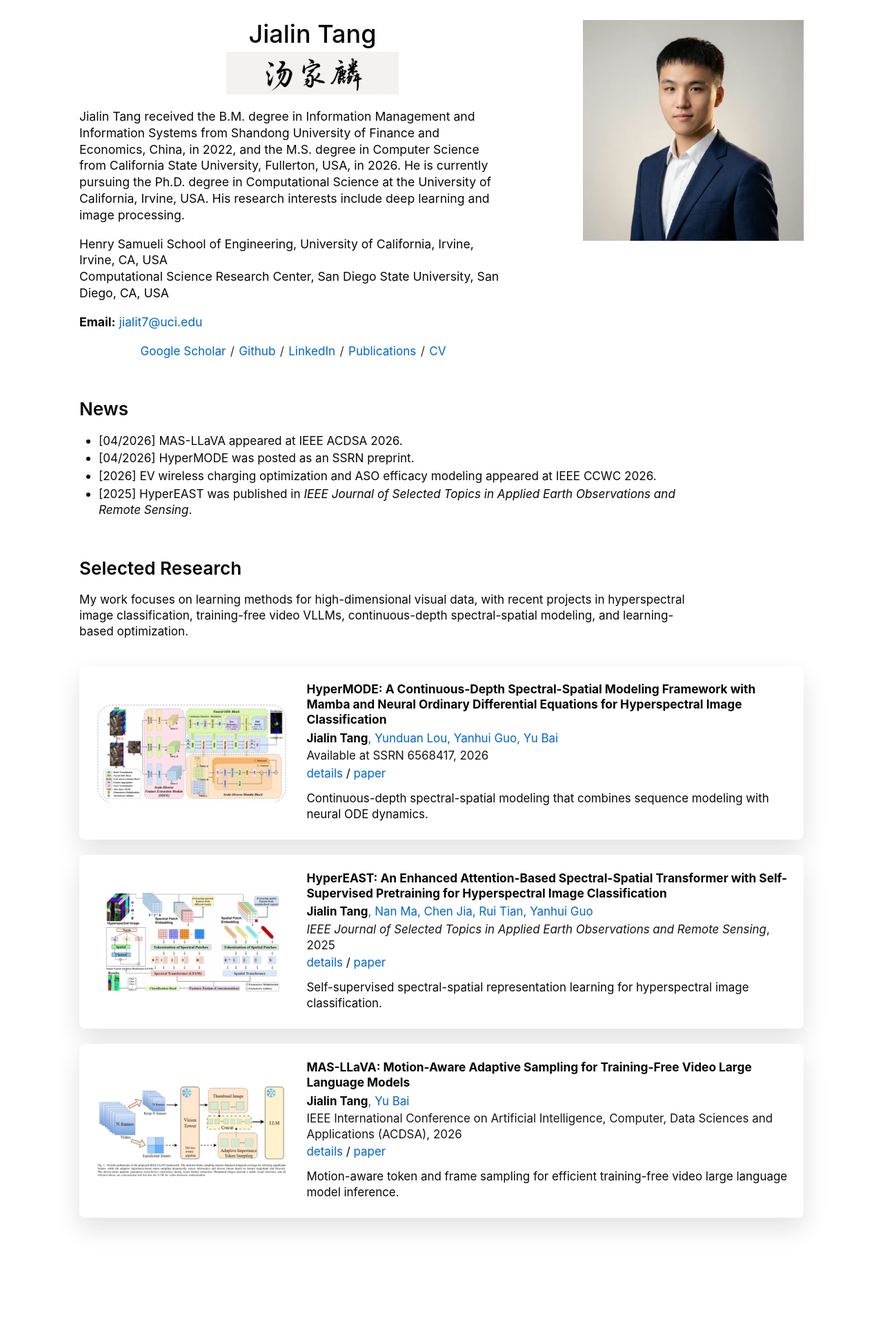
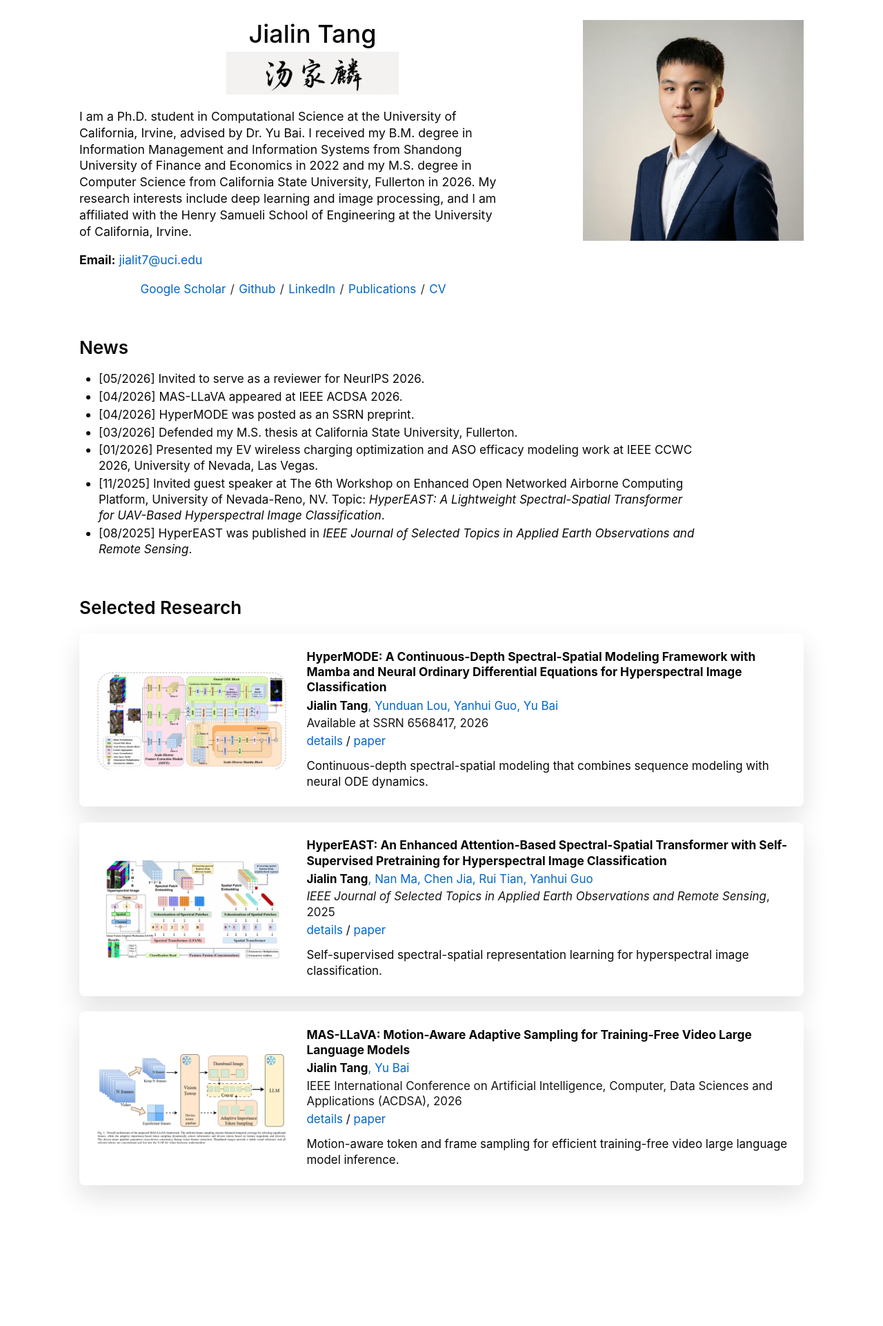
Before and after one commit to JaylenTang/jaylentang.github.io, a Jekyll site: the page built from _pages/about.md, in a window 1280 px wide. Shown: the whole page at 69% size. Built offline with Jekyll 4.4.1, drawn with Linux system fonts in a browser that asks for light colours; after the commit the page ends 1875 px from its top, so only the background shows below that.

Commit message:
update homepage bio and figure zoom

```diff
--- a/_config.yml
+++ b/_config.yml
@@ -15,7 +15,7 @@
 url                      : https://jaylentang.github.io # the base hostname & protocol for your site e.g. "https://mmistakes.github.io"
 baseurl                  : "" # the subpath of your site, e.g. "/blog"
 repository               : "JaylenTang/jaylentang.github.io"
-asset_version            : "20260605-4"
+asset_version            : "20260605-5"
 
 # Site Author - The following control what appear as part of the author content on the side bar.
 #               If a field is blank the icon and link will not appear, otherwise it will be shown.
--- a/_pages/about.md
+++ b/_pages/about.md
@@ -14,17 +14,13 @@
       <img class="roger-calligraphy" src="/images/name-calligraphy.png" alt="Jialin Tang Chinese calligraphy">
 
       <p>
-        Jialin Tang received the B.M. degree in Information Management and Information
-        Systems from Shandong University of Finance and Economics, China, in 2022,
-        and the M.S. degree in Computer Science from California State University,
-        Fullerton, USA, in 2026. He is currently pursuing the Ph.D. degree in
-        Computational Science at the University of California, Irvine, USA. His research
-        interests include deep learning and image processing.
-      </p>
-
-      <p>
-        Henry Samueli School of Engineering, University of California, Irvine, Irvine, CA, USA<br>
-        Computational Science Research Center, San Diego State University, San Diego, CA, USA
+        I am a Ph.D. student in Computational Science at the University of California,
+        Irvine, advised by Dr. Yu Bai. I received my B.M. degree in Information
+        Management and Information Systems from Shandong University of Finance and
+        Economics in 2022 and my M.S. degree in Computer Science from California State
+        University, Fullerton in 2026. My research interests include deep learning and
+        image processing, and I am affiliated with the Henry Samueli School of
+        Engineering at the University of California, Irvine.
       </p>
 
       <p>
@@ -51,23 +47,23 @@
   <section class="roger-section">
     <h2>News</h2>
     <ul class="roger-news">
+      <li>[05/2026] Invited to serve as a reviewer for NeurIPS 2026.</li>
       <li>[04/2026] MAS-LLaVA appeared at IEEE ACDSA 2026.</li>
       <li>[04/2026] HyperMODE was posted as an SSRN preprint.</li>
-      <li>[2026] EV wireless charging optimization and ASO efficacy modeling appeared at IEEE CCWC 2026.</li>
-      <li>[2025] HyperEAST was published in <em>IEEE Journal of Selected Topics in Applied Earth Observations and Remote Sensing</em>.</li>
+      <li>[03/2026] Defended my M.S. thesis at California State University, Fullerton.</li>
+      <li>[01/2026] Presented my EV wireless charging optimization and ASO efficacy modeling work at IEEE CCWC 2026, University of Nevada, Las Vegas.</li>
+      <li>[11/2025] Invited guest speaker at The 6th Workshop on Enhanced Open Networked Airborne Computing Platform, University of Nevada-Reno, NV. Topic: <em>HyperEAST: A Lightweight Spectral-Spatial Transformer for UAV-Based Hyperspectral Image Classification</em>.</li>
+      <li>[08/2025] HyperEAST was published in <em>IEEE Journal of Selected Topics in Applied Earth Observations and Remote Sensing</em>.</li>
     </ul>
   </section>
 
   <section class="roger-section">
     <h2>Selected Research</h2>
-    <p class="roger-research-summary">
-      My work focuses on learning methods for high-dimensional visual data, with recent
-      projects in hyperspectral image classification, training-free video VLLMs, continuous-depth
-      spectral-spatial modeling, and learning-based optimization.
-    </p>
 
     <article class="research-card">
-      <img src="/images/research-hypermode.png?v={{ site.asset_version }}" alt="HyperMODE hyperspectral modeling thumbnail">
+      <button class="research-figure" type="button" data-full="/images/research-hypermode.png?v={{ site.asset_version }}" aria-label="Open HyperMODE figure">
+        <img src="/images/research-hypermode.png?v={{ site.asset_version }}" alt="HyperMODE hyperspectral modeling thumbnail">
+      </button>
       <div>
         <h3>HyperMODE: A Continuous-Depth Spectral-Spatial Modeling Framework with Mamba and Neural Ordinary Differential Equations for Hyperspectral Image Classification</h3>
         <p class="research-authors"><strong>Jialin Tang</strong>, Yunduan Lou, Yanhui Guo, Yu Bai</p>
@@ -78,7 +74,9 @@
     </article>
 
     <article class="research-card">
-      <img src="/images/research-hypereast.png?v={{ site.asset_version }}" alt="HyperEAST hyperspectral image classification thumbnail">
+      <button class="research-figure" type="button" data-full="/images/research-hypereast.png?v={{ site.asset_version }}" aria-label="Open HyperEAST figure">
+        <img src="/images/research-hypereast.png?v={{ site.asset_version }}" alt="HyperEAST hyperspectral image classification thumbnail">
+      </button>
       <div>
         <h3>HyperEAST: An Enhanced Attention-Based Spectral-Spatial Transformer with Self-Supervised Pretraining for Hyperspectral Image Classification</h3>
         <p class="research-authors"><strong>Jialin Tang</strong>, Nan Ma, Chen Jia, Rui Tian, Yanhui Guo</p>
@@ -89,7 +87,9 @@
     </article>
 
     <article class="research-card">
-      <img src="/images/research-mas-llava.png?v={{ site.asset_version }}" alt="MAS-LLaVA video sampling thumbnail">
+      <button class="research-figure" type="button" data-full="/images/research-mas-llava.png?v={{ site.asset_version }}" aria-label="Open MAS-LLaVA figure">
+        <img src="/images/research-mas-llava.png?v={{ site.asset_version }}" alt="MAS-LLaVA video sampling thumbnail">
+      </button>
       <div>
         <h3>MAS-LLaVA: Motion-Aware Adaptive Sampling for Training-Free Video Large Language Models</h3>
         <p class="research-authors"><strong>Jialin Tang</strong>, Yu Bai</p>
@@ -101,3 +101,43 @@
 
   </section>
 </main>
+
+<div class="research-zoom" data-research-zoom hidden role="dialog" aria-modal="true" aria-label="Research figure preview">
+  <button class="research-zoom-close" type="button">Close</button>
+  <img alt="">
+</div>
+
+<script>
+  (function () {
+    var modal = document.querySelector("[data-research-zoom]");
+    if (!modal) return;
+
+    var modalImage = modal.querySelector("img");
+    var closeButton = modal.querySelector(".research-zoom-close");
+
+    function closeModal() {
+      modal.hidden = true;
+      modalImage.removeAttribute("src");
+      document.body.classList.remove("research-zoom-open");
+    }
+
+    document.querySelectorAll(".research-figure").forEach(function (button) {
+      button.addEventListener("click", function () {
+        var image = button.querySelector("img");
+        modalImage.src = button.getAttribute("data-full");
+        modalImage.alt = image ? image.alt : "";
+        modal.hidden = false;
+        document.body.classList.add("research-zoom-open");
+        closeButton.focus({ preventScroll: true });
+      });
+    });
+
+    closeButton.addEventListener("click", closeModal);
+    modal.addEventListener("click", function (event) {
+      if (event.target === modal) closeModal();
+    });
+    document.addEventListener("keydown", function (event) {
+      if (event.key === "Escape" && !modal.hidden) closeModal();
+    });
+  }());
+</script>
--- a/assets/css/main.scss
+++ b/assets/css/main.scss
@@ -162,10 +162,24 @@
   box-shadow: 0 16px 36px rgba(20, 20, 20, 0.12);
 }
 
+.research-figure {
+  display: block;
+  width: 100%;
+  padding: 0;
+  border: 0;
+  background: transparent;
+  cursor: zoom-in;
+}
+
+.research-figure:focus-visible {
+  outline: 3px solid #06c;
+  outline-offset: 4px;
+}
+
 .research-card img {
   width: 100%;
   aspect-ratio: 16 / 9;
-  object-fit: cover;
+  object-fit: contain;
   border-radius: 2px;
   background: #eef1f3;
 }
@@ -204,6 +218,49 @@
   color: #080808;
 }
 
+.research-zoom-open {
+  overflow: hidden;
+}
+
+.research-zoom[hidden] {
+  display: none;
+}
+
+.research-zoom {
+  position: fixed;
+  inset: 0;
+  z-index: 9999;
+  display: flex;
+  align-items: center;
+  justify-content: center;
+  padding: 2rem;
+  background: rgba(0, 0, 0, 0.78);
+}
+
+.research-zoom img {
+  width: auto;
+  max-width: min(96vw, 1200px);
+  max-height: 90vh;
+  object-fit: contain;
+  border-radius: 4px;
+  background: #fff;
+  box-shadow: 0 18px 60px rgba(0, 0, 0, 0.45);
+}
+
+.research-zoom-close {
+  position: fixed;
+  top: 1rem;
+  right: 1rem;
+  padding: 0.5rem 0.75rem;
+  border: 1px solid #d4d4d4;
+  border-radius: 4px;
+  color: #111;
+  background: #fff;
+  font: inherit;
+  font-size: 0.9rem;
+  cursor: pointer;
+}
+
 @media (max-width: 820px) {
   .research-home {
     padding-right: 1rem;
@@ -229,6 +286,10 @@
     gap: 1rem;
     padding: 1rem;
   }
+
+  .research-zoom {
+    padding: 1rem;
+  }
 }
 
 @media (max-width: 520px) {
```
